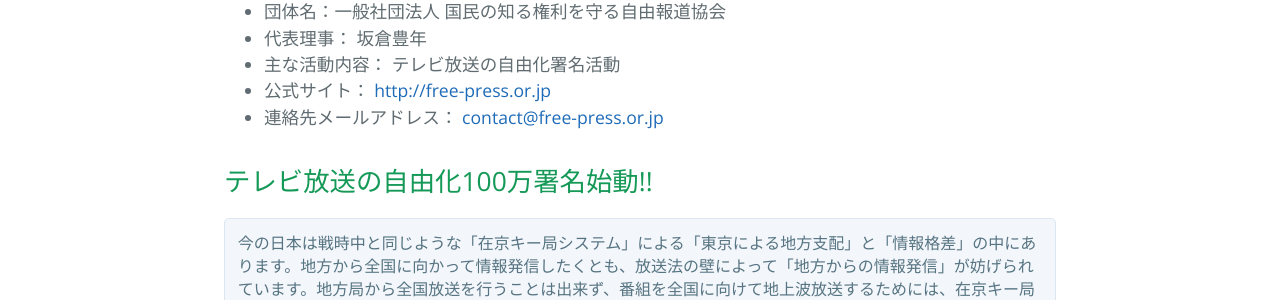
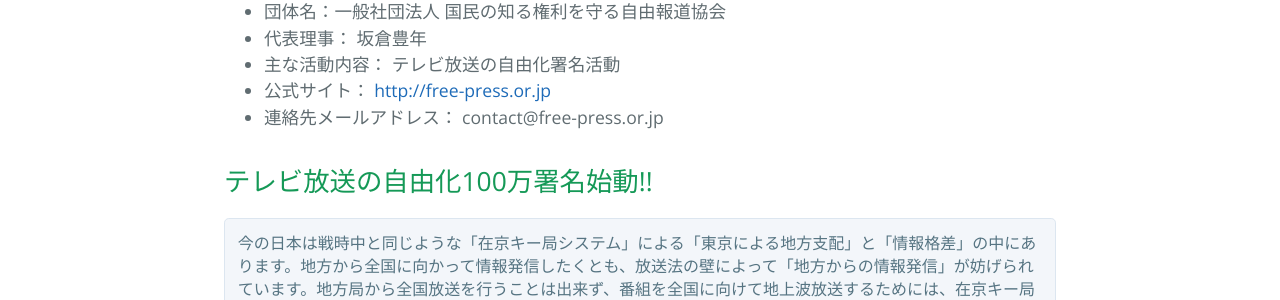
Before and after one commit to tejima/free-press, a Jekyll site: the page built from index.md, in a window 1280 px wide and 900 px high, scrolled down 317 px. Shown: the part 155-455 px from the top of the window. Built offline with Jekyll 4.4.1, drawn with Linux system fonts in a browser that asks for light colours; our own code applies the rules of GitHub Pages for plain Markdown files; the list of posts is cut into pages by our own code; part of the change alters nothing that is shown.

Commit message:
メールにリンクはつけない。

```diff
--- a/index.md
+++ b/index.md
@@ -5,7 +5,7 @@
 * 代表理事： 坂倉豊年
 * 主な活動内容： テレビ放送の自由化署名活動
 * 公式サイト： [http://free-press.or.jp](http://free-press.or.jp)
-* 連絡先メールアドレス： [contact@free-press.or.jp](contact@free-press.or.jp)
+* 連絡先メールアドレス： contact@free-press.or.jp
 
 ## テレビ放送の自由化100万署名始動!!
 
```
